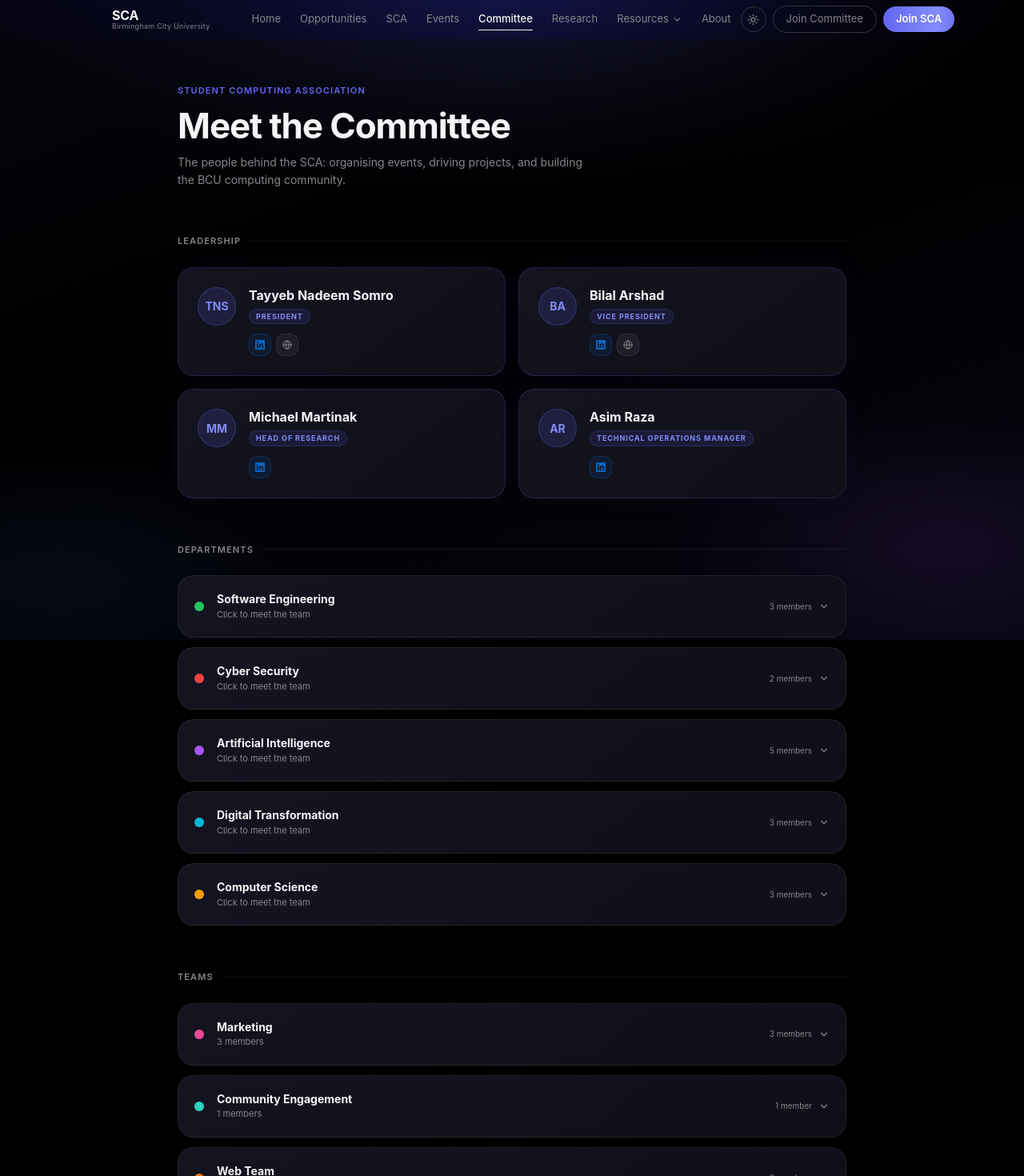
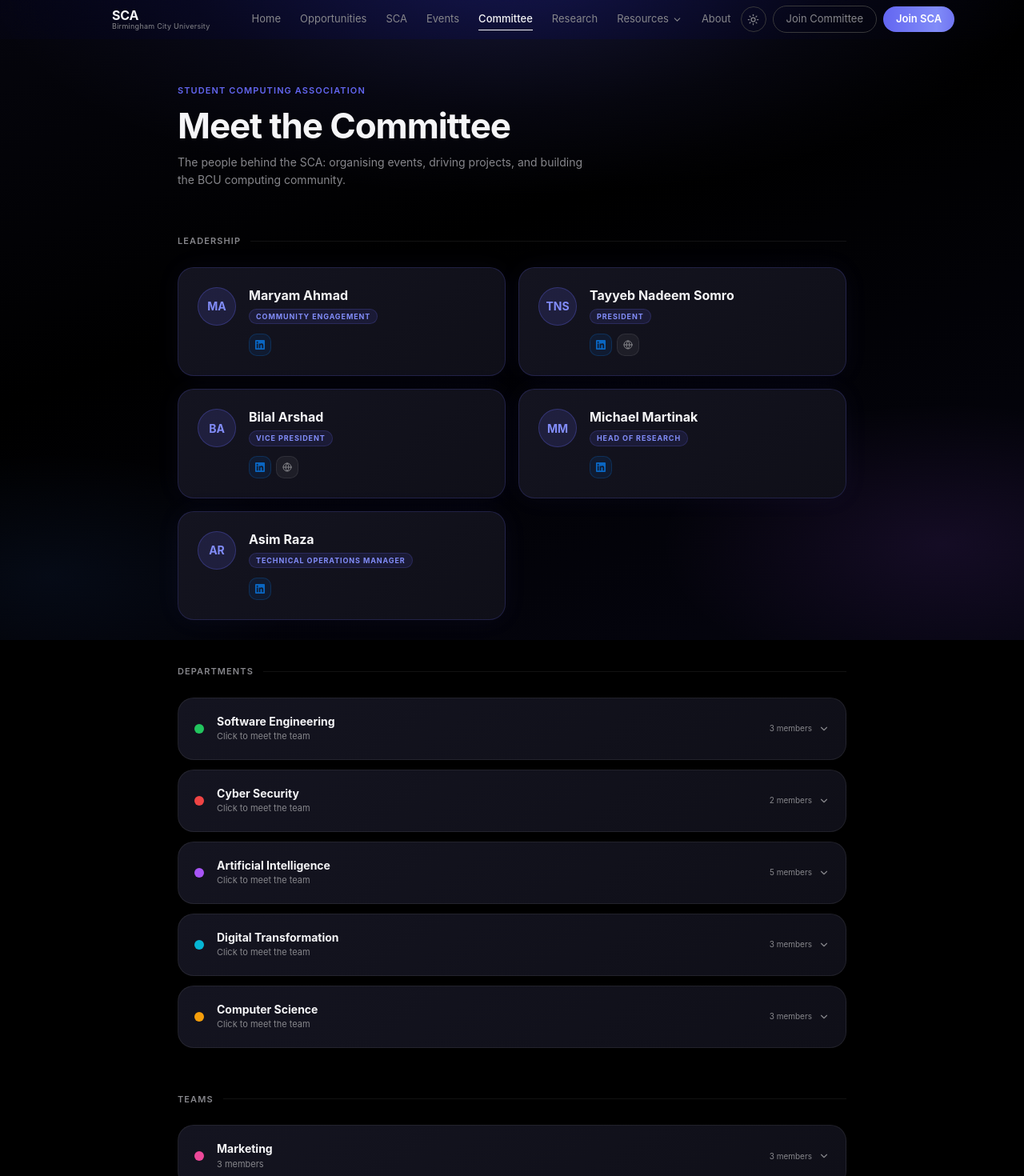
Before and after one commit to uffbilxl/sca, a Next.js app: page /committee in a window 1280 px wide. Shown: the top 1470 px of the page at 80% size. Built offline with nearby package versions, Linux system fonts and the light colour scheme.

Commit message:
Move Maryam Ahmad to leadership, remove Community Engagement box

```diff
--- a/src/app/committee/page.tsx
+++ b/src/app/committee/page.tsx
@@ -21,6 +21,11 @@ interface Section {
 
 /* ── Data ──────────────────────────────────────────────────── */
 const LEADERSHIP: Person[] = [
+  {
+    name: 'Maryam Ahmad',
+    role: 'Community Engagement',
+    linkedin: 'https://www.linkedin.com/in/maryam-a-259297235',
+  },
   {
     name: 'Tayyeb Nadeem Somro',
     role: 'President',
@@ -122,13 +127,6 @@ const TEAMS: Section[] = [
       { name: 'Mohammad Hamza', role: 'Marketing',                   linkedin: 'https://www.linkedin.com/in/mohammad-hamza-97729322b/' },
       { name: 'Abrar Alam',     role: 'Content Creator / Photographer', linkedin: 'https://www.linkedin.com/in/abrartalam/' },
       { name: 'Samyaan Khan',   role: 'Graphic Designer',            linkedin: 'https://www.linkedin.com/in/samyaan-khan-036977250/' },
-    ],
-  },
-  {
-    name: 'Community Engagement',
-    color: '#2dd4bf',
-    members: [
-      { name: 'Maryam Ahmad', role: 'Community Engagement', linkedin: 'https://www.linkedin.com/in/maryam-a-259297235' },
     ],
   },
   {
```
